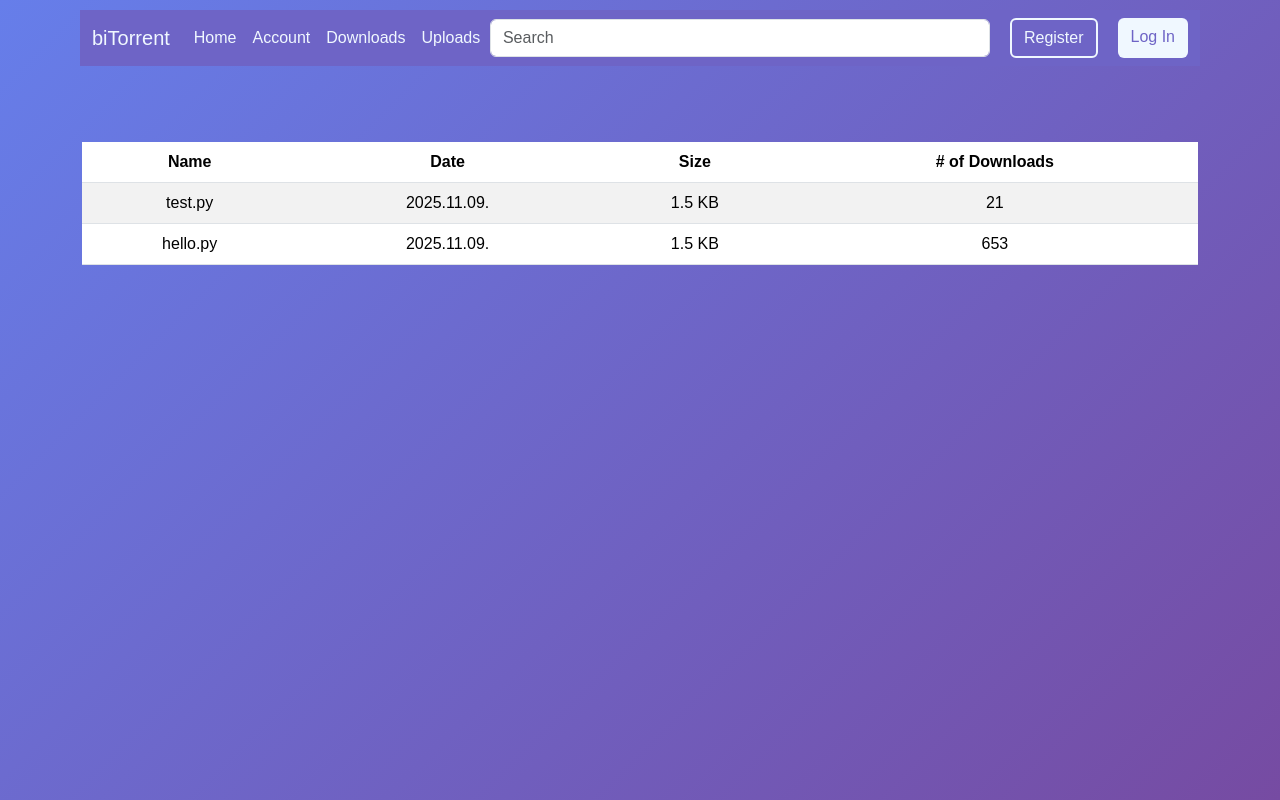
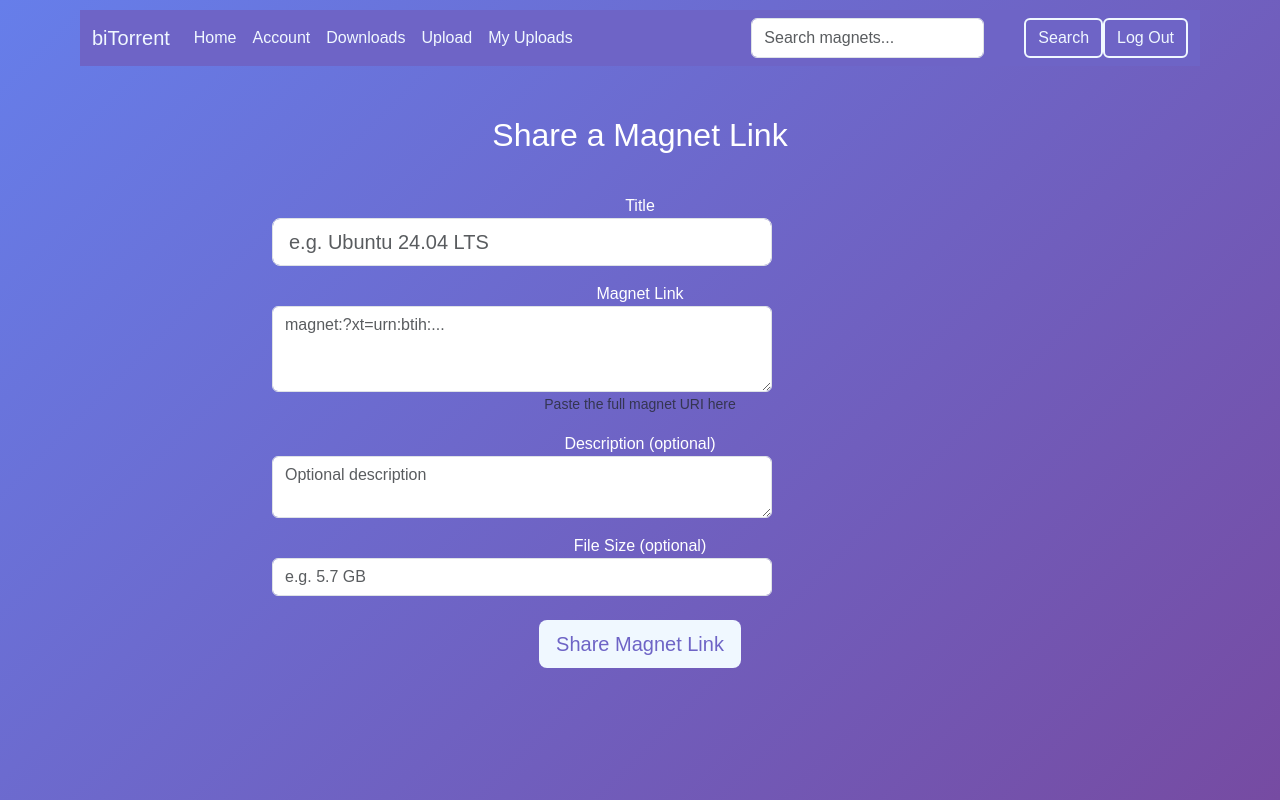
Before and after one commit to DeltaMale/biTorrent, a Flask app: page /uploads in a window 1280 px wide. Run offline with Flask 3, Linux system fonts and the light colour scheme; a user stored in the database is signed in; tables that the repository leaves empty hold one stand-in row (values such as "Sample post").

Commit message:
feat: functional magnet link sharing
- Add MagnetLink model with title, magnet_uri, description, file_size, uploader
- Add password hashing via werkzeug (no new dependencies)
- Add magnet upload form (title, magnet URI, description, file size)
- Add downloads page with search/filter
- Add my-uploads page with delete capability
- Add magnet detail and copy-link pages
- Add flash messages, auth guards, logout
- Update navbar with full navigation
- Replace fake data with real database queries
- Fix CSRF handling, auth guard patterns
- Add .gitignore for __pycache__ and .db files

```diff
--- a/forms.py
+++ b/forms.py
@@ -1,5 +1,5 @@
 from flask_wtf import FlaskForm
-from wtforms import StringField, DateField, SubmitField, PasswordField
+from wtforms import StringField, SubmitField, PasswordField, TextAreaField
 from wtforms.validators import DataRequired, Length
 
 
@@ -8,6 +8,16 @@ class NewCourseForm(FlaskForm):
         "Username", validators=[DataRequired(), Length(min=1, max=30)]
     )
     password = PasswordField(
-        "Password", validators=[DataRequired(), Length(min=8, max=32)]
+        "Password", validators=[DataRequired(), Length(min=8, max=64)]
     )
     submit = SubmitField("Go")
+
+
+class MagnetForm(FlaskForm):
+    title = StringField("Title", validators=[DataRequired(), Length(max=200)])
+    magnet_uri = TextAreaField(
+        "Magnet Link", validators=[DataRequired(), Length(max=2000)]
+    )
+    description = TextAreaField("Description (optional)", validators=[Length(max=500)])
+    file_size = StringField("File Size (optional)", validators=[Length(max=20)])
+    submit = SubmitField("Share Magnet Link")
--- a/main.py
+++ b/main.py
@@ -1,9 +1,9 @@
-from flask import Flask, redirect, url_for, render_template, request, flash, session
-from data import downloads, uploads, accounts
+from flask import Flask, redirect, url_for, render_template, request, flash, session, Response
 from flask_sqlalchemy import SQLAlchemy
 from sqlalchemy.orm import DeclarativeBase, Mapped, mapped_column
-from sqlalchemy import Integer, String
-from forms import NewCourseForm
+from sqlalchemy import Integer, String, Text, DateTime, func
+from forms import NewCourseForm, MagnetForm
+from werkzeug.security import generate_password_hash, check_password_hash
 
 
 class Base(DeclarativeBase):
@@ -13,20 +13,47 @@ class Base(DeclarativeBase):
 db = SQLAlchemy(model_class=Base)
 app = Flask(__name__)
 app.config["SECRET_KEY"] = "b4e56ytnbry456yurtjet7i"
-app.config["SQLALCHEMY_DATABASE_URI"] = (
-    "sqlite:////home/alseczb/Documents/Code/biTorrent/asd.db"
-)
+app.config["SQLALCHEMY_DATABASE_URI"] = "sqlite:///asd.db"
 db.init_app(app)
 
 
 class User(db.Model):
+    __tablename__ = "user"
+
     id: Mapped[int] = mapped_column(Integer, primary_key=True)
     username: Mapped[str] = mapped_column(String(30), unique=True, nullable=False)
-    password: Mapped[str] = mapped_column(String(32), nullable=False)
+    password: Mapped[str] = mapped_column(String(256), nullable=False)
+    magnets: Mapped[list["MagnetLink"]] = db.relationship(back_populates="uploader")
+
+
+class MagnetLink(db.Model):
+    __tablename__ = "magnet_link"
+
+    id: Mapped[int] = mapped_column(Integer, primary_key=True)
+    title: Mapped[str] = mapped_column(String(200), nullable=False)
+    magnet_uri: Mapped[str] = mapped_column(Text, nullable=False)
+    description: Mapped[str] = mapped_column(Text, default="")
+    file_size: Mapped[str] = mapped_column(String(20), default="Unknown")
+    uploader_id: Mapped[int] = mapped_column(
+        Integer, db.ForeignKey("user.id"), nullable=False
+    )
+    uploader: Mapped["User"] = db.relationship(back_populates="magnets")
+    download_count: Mapped[int] = mapped_column(Integer, default=0)
+    date_uploaded: Mapped[DateTime] = mapped_column(
+        DateTime, server_default=func.now()
+    )
 
 
 with app.app_context():
     db.create_all()
+
+
+def login_required():
+    user_id = session.get("user_id")
+    if not user_id:
+        flash("Please log in first.", "warning")
+        return None
+    return User.query.get(user_id)
 
 
 @app.route("/")
@@ -40,53 +67,129 @@ def home_page():
     return redirect(url_for("home"))
 
 
+@app.route("/downloads")
+def download():
+    search = request.args.get("q", "").strip()
+    query = MagnetLink.query.order_by(MagnetLink.date_uploaded.desc())
+    if search:
+        query = query.filter(
+            db.or_(
+                MagnetLink.title.ilike(f"%{search}%"),
+                MagnetLink.description.ilike(f"%{search}%"),
+            )
+        )
+    magnets = query.all()
+    return render_template("downloads.html", magnets=magnets, title="Downloads", search=search)
+
+
+@app.route("/uploads", methods=["GET", "POST"])
+def upload():
+    user = login_required()
+    if user is None:
+        return redirect(url_for("login"))
+
+    form = MagnetForm()
+    if form.validate_on_submit():
+        magnet = MagnetLink(
+            title=form.title.data,
+            magnet_uri=form.magnet_uri.data,
+            description=form.description.data,
+            file_size=form.file_size.data or "Unknown",
+            uploader_id=user.id,
+        )
+        db.session.add(magnet)
+        db.session.commit()
+        flash("Magnet link shared!", "success")
+        return redirect(url_for("my_uploads"))
+
+    return render_template("upload.html", form=form, title="Share a Magnet")
+
+
+@app.route("/my-uploads")
+def my_uploads():
+    user = login_required()
+    if user is None:
+        return redirect(url_for("login"))
+    magnets = (
+        MagnetLink.query.filter_by(uploader_id=user.id)
+        .order_by(MagnetLink.date_uploaded.desc())
+        .all()
+    )
+    return render_template("my_uploads.html", magnets=magnets, title="My Uploads")
+
+
+@app.route("/magnet/<int:magnet_id>")
+def magnet_detail(magnet_id):
+    user = login_required()
+    if user is None:
+        return redirect(url_for("login"))
+    magnet = MagnetLink.query.get_or_404(magnet_id)
+    return render_template("magnet_detail.html", magnet=magnet)
+
+
+@app.route("/magnet/<int:magnet_id>/copy")
+def magnet_copy(magnet_id):
+    magnet = MagnetLink.query.get_or_404(magnet_id)
+    magnet.download_count += 1
+    db.session.commit()
+    return render_template("magnet_copy.html", magnet=magnet)
+
+
+@app.route("/magnet/<int:magnet_id>/delete", methods=["POST"])
+def magnet_delete(magnet_id):
+    user = login_required()
+    if user is None:
+        return redirect(url_for("login"))
+    magnet = MagnetLink.query.get_or_404(magnet_id)
+    if magnet.uploader_id != user.id:
+        flash("Not your magnet to delete.", "danger")
+        return redirect(url_for("my_uploads"))
+    db.session.delete(magnet)
+    db.session.commit()
+    flash("Magnet deleted.", "info")
+    return redirect(url_for("my_uploads"))
+
+
+# ── Account ──
+
+
 @app.route("/account")
 def account():
-    user_id = session.get("user_id")
-    if not user_id:
+    user = login_required()
+    if user is None:
         return redirect(url_for("login"))
-    user = User.query.get(user_id)
-    return render_template("account.html", user=user)
-
-
-@app.route("/downloads")
-def download():
+    count = MagnetLink.query.filter_by(uploader_id=user.id).count()
+    total_downloads = (
+        db.session.query(func.sum(MagnetLink.download_count))
+        .filter(MagnetLink.uploader_id == user.id)
+        .scalar()
+        or 0
+    )
     return render_template(
-        "downloads_table.html", downloads=downloads, title="Downloads"
+        "account.html", user=user, magnet_count=count, total_downloads=total_downloads
     )
 
 
-@app.route("/uploads")
-def upload():
-    return render_template("uploads_table.html", uploads=uploads, title="Uploads")
+# ── Auth ──
 
 
 @app.route("/register", methods=["GET", "POST"])
 def register():
     form = NewCourseForm()
-    if request.method == "POST":
-        if form.validate_on_submit():
-            user = User(
-                username=form.username.data,
-                password=form.password.data,
-            )
-            if User.query.filter_by(username=user.username).first():
-                flash(
-                    "Username already exists. Please choose a different one.", "danger"
-                )
-                return redirect(url_for("register"))
-            db.session.add(user)
-            db.session.commit()
-            session["user_id"] = user.id
-            flash("You are now registered!", "success")
-            return redirect(url_for("account"))
-    return render_template(
-        "register.html",
-        title="Register",
-        form=form,
-        username=form.username.data,
-        password=form.password.data,
-    )
+    if form.validate_on_submit():
+        if User.query.filter_by(username=form.username.data).first():
+            flash("Username already exists.", "danger")
+            return redirect(url_for("register"))
+        user = User(
+            username=form.username.data,
+            password=generate_password_hash(form.password.data),
+        )
+        db.session.add(user)
+        db.session.commit()
+        session["user_id"] = user.id
+        flash("Registered! Welcome aboard.", "success")
+        return redirect(url_for("account"))
+    return render_template("register.html", title="Register", form=form)
 
 
 @app.route("/login", methods=["GET", "POST"])
@@ -94,13 +197,21 @@ def login():
     if request.method == "POST":
         username = request.form["username"]
         password = request.form["password"]
-        user = User.query.filter_by(username=username, password=password).first()
-        if user:
+        user = User.query.filter_by(username=username).first()
+        if user and check_password_hash(user.password, password):
             session["user_id"] = user.id
+            flash("Logged in.", "success")
             return redirect(url_for("account"))
-        flash("Invalid login", "danger")
+        flash("Invalid username or password.", "danger")
     return render_template("login.html", title="Log In")
 
 
+@app.route("/logout")
+def logout():
+    session.pop("user_id", None)
+    flash("Logged out.", "info")
+    return redirect(url_for("home"))
+
+
 if __name__ == "__main__":
-    app.run(debug=True)
+    app.run(debug=True, host="0.0.0.0", port=5000)
--- a/templates/index.html
+++ b/templates/index.html
@@ -10,7 +10,7 @@
       integrity="sha384-GLhlTQ8iRABdZLl6O3oVMWSktQOp6b7In1Zl3/Jr59b6EGGoI1aFkw7cmDA6j6gD"
       crossorigin="anonymous"
     />
-    <link rel="stylesheet" href="./../static/style.css" />
+    <link rel="stylesheet" href="{{ url_for('static', filename='style.css') }}" />
 </head>
 <body>
     <div class="container container-navbar">
@@ -20,28 +20,33 @@
             <div class="collapse navbar-collapse" id="navbarSupportedContent">
             <ul class="navbar-nav me-auto mb-2 mb-lg-0">
                 <li class="nav-item">
-                <a class="nav-link active" aria-current="page" href="{{ url_for("home") }}">Home</a>
+                <a class="nav-link" href="{{ url_for('home') }}">Home</a>
                 </li>
-
                 <li class="nav-item">
-                <a class="nav-link" href="{{ url_for("account") }}">Account</a>
+                <a class="nav-link" href="{{ url_for('account') }}">Account</a>
                 </li>
-
                 <li class="nav-item">
-                <a class="nav-link active" aria-current="page" href="{{ url_for("download") }}">Downloads</a>
+                <a class="nav-link" href="{{ url_for('download') }}">Downloads</a>
                 </li>
-
                 <li class="nav-item">
-                <a class="nav-link active" aria-current="page" href="{{ url_for("upload") }}">Uploads</a>
+                <a class="nav-link" href="{{ url_for('upload') }}">Upload</a>
                 </li>
-
+                <li class="nav-item">
+                <a class="nav-link" href="{{ url_for('my_uploads') }}">My Uploads</a>
+                </li>
             </ul>
-            <input class="form-control me-2" type="search" placeholder="Search" aria-label="Search"/>
-            <form class="d-flex">
-                <a class="btn btn-light" type="button" href="{{ url_for("register") }}">Register</a>
-
-                <a class="btn" type="button" href="{{ url_for("login") }}">Log In</a>
+            <form class="d-flex" action="{{ url_for('download') }}" method="GET">
+                <input class="form-control me-2" type="search" name="q" placeholder="Search magnets..." value="{{ search if search else '' }}" aria-label="Search"/>
+                <button class="btn btn-light" type="submit">Search</button>
             </form>
+            <div class="d-flex">
+                {% if session.get('user_id') %}
+                <a class="btn btn-light" href="{{ url_for('logout') }}">Log Out</a>
+                {% else %}
+                <a class="btn btn-light" href="{{ url_for('register') }}">Register</a>
+                <a class="btn" href="{{ url_for('login') }}">Log In</a>
+                {% endif %}
+            </div>
             </div>
         </div>
         </nav>
--- a/templates/login.html
+++ b/templates/login.html
@@ -1,5 +1,4 @@
 {% extends "index.html" %}
-
 
 {% block content %}
 
@@ -12,11 +11,10 @@
             </div>
 
             <div class="my-4">
-                    <input type="text" class="form-control" id="password" placeholder="Password" name="password" required>
+                <input type="password" class="form-control" id="password" placeholder="Password" name="password" required>
             </div>
 
             <button type="submit" class="btn">Log In</button>
-
         </form>
     </div>
 </div>
--- /dev/null
+++ b/templates/upload.html
@@ -0,0 +1,33 @@
+{% extends "index.html" %}
+
+{% block content %}
+<h2 class="my-4">Share a Magnet Link</h2>
+
+<form action="" method="POST">
+    {{ form.hidden_tag() }}
+    <div class="row justify-content-center">
+        <div class="col-md-8">
+            <div class="form-group my-3">
+                {{ form.title.label(class="form-control-label") }}
+                {{ form.title(class="form-control form-control-lg", placeholder="e.g. Ubuntu 24.04 LTS") }}
+            </div>
+            <div class="form-group my-3">
+                {{ form.magnet_uri.label(class="form-control-label") }}
+                {{ form.magnet_uri(class="form-control", rows=3, placeholder="magnet:?xt=urn:btih:...") }}
+                <small class="text-muted">Paste the full magnet URI here</small>
+            </div>
+            <div class="form-group my-3">
+                {{ form.description.label(class="form-control-label") }}
+                {{ form.description(class="form-control", rows=2, placeholder="Optional description") }}
+            </div>
+            <div class="form-group my-3">
+                {{ form.file_size.label(class="form-control-label") }}
+                {{ form.file_size(class="form-control", placeholder="e.g. 5.7 GB") }}
+            </div>
+            <div class="form-group my-4">
+                {{ form.submit(class="btn btn-lg") }}
+            </div>
+        </div>
+    </div>
+</form>
+{% endblock content %}
--- a/templates/uploads_table.html
+++ /dev/null
@@ -1,28 +0,0 @@
-{% extends "index.html" %}
-
-{% block content %}
-
-<table class="table table-striped table-hover">
-    <thead>
-        <tr>
-        <th scope="col">Name</th>
-        <th scope="col">Date</th>
-        <th scope="col">Size</th>
-        <th scope="col"># of Downloads</th>
-        </tr>
-    </thead>
-    <tbody>
-
-        {% for upload in uploads %}
-            <tr>
-                <td>{{ upload.name }}</td>
-                <td>{{ upload.date }}</td>
-                <td>{{ upload.size }}</td>
-                <td>{{ upload.number_of_downloads }}</td>
-            </tr>
-        {% endfor %}
-
-    </tbody>
-</table>
-
-{% endblock content %}
```
Also changed, not shown: templates/account.html (+14 -4 lines), templates/downloads.html (added, +37 -0 lines), templates/downloads_table.html (deleted, +0 -28 lines), templates/magnet_copy.html (added, +30 -0 lines), templates/magnet_detail.html (added, +25 -0 lines), templates/my_uploads.html (added, +37 -0 lines), templates/uploads.html (deleted, +0 -72 lines), asd.db (deleted), 1 other file. Lines whose indentation alone changed are shown as unchanged.
